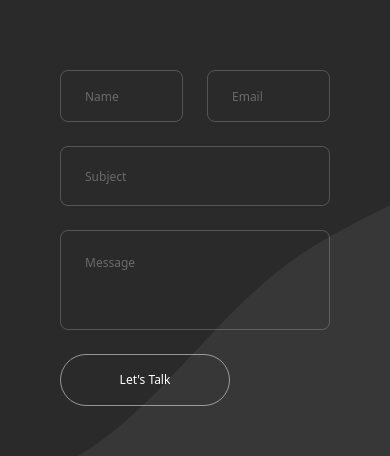
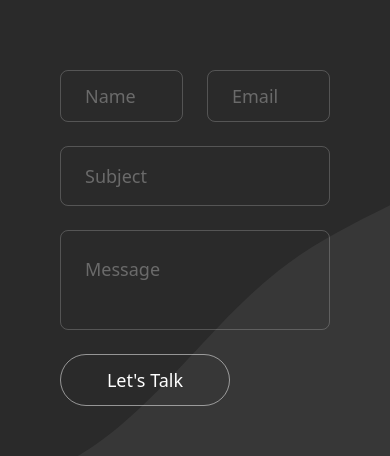
Before and after one commit to DeathMeat96/Dmcmusic, a Next.js app: page /contact in a window 390 px wide. Shown: the part 184-640 px from the top of the page. Built offline with nearby package versions, Linux system fonts and the light colour scheme.

Commit message:
Updates Zoom

```diff
--- a/pages/contact/index.js
+++ b/pages/contact/index.js
@@ -14,7 +14,33 @@ import {motion} from 'framer-motion'
 
 import {fadeIn} from '../../variants'
 
+import {useState} from 'react'
+
 const Contact = () => {
+
+const [name, setName] = useState('')
+const [email, setEmail] = useState('')
+const [subject, setSubject] = useState('')
+const [message, setMessage] = useState('')
+
+const handleSubmit =async (e) => {
+
+  e.preventDefault();
+
+  const form = {
+    name,
+    email,
+    subject,
+    message
+  }
+
+  //submit via api
+
+  console.log(form)
+
+
+}
+
   return <div className='h-full bg-brimary/30'>
     <div className='container mx-auto py-32 text-center xl:text-left flex items-center justify-center h-full'>
     { /* text & form */}
@@ -24,14 +50,14 @@ const Contact = () => {
           Contact <span className='text-accent'>.</span>
         </h2>
         { /* form */}
-        <form className=' flex-1 flex flex-col gap-6 w-ful mx-auto xs:text-xs  '>
+        <form className=' flex-1 flex flex-col gap-6 w-ful mx-auto xs:text-lg sm:text-lg' onSubmit={handleSubmit}>
         { /* group */}
         <div className='flex gap-x-6 w-full'>
-          <input type='text' placeholder='name' className='input' />
-          <input type='text' placeholder='email' className='input' />
+          <input value={name} onChange={e => setName(e.target.value)} type='text' placeholder='name' className='input' />
+          <input value={email} onChange={e => setEmail(e.target.value)} type='text' placeholder='email' className='input' />
         </div>
-        <input type='text' placeholder='subject' className='input xs:h-[60px]' />
-        <textarea placeholder='message' className='textarea xs:h-[100px]'></textarea>
+        <input value={subject} onChange={e => setSubject(e.target.value)} type='text' placeholder='subject' className='input xs:h-[60px]' />
+        <textarea value={message} onChange={e => setMessage(e.target.value)} placeholder='message' className='textarea xs:h-[100px]'></textarea>
         <button className='btn rounded-full border border-white/50 max-w-[170px] px-8 transition-all duration-300 flex items-center justify-center overflow-hidden hover:border-accent group'>
           <span className='group-hover:-translate-y-[120%] group-hover:opacity-0 transition-all duration-500'>Let's Talk</span>
           <BsArrowRight className='-translate-y-[120%] opacity-0 group-hover:flex group-hover:-translate-y-0 group-hover:opacity-100 transition-all duration-300 absolute text-[22px]'/>
```
Also changed, not shown: package.json (+7 -2 lines), tsconfig.json (added, +28 -0 lines), 1 other file (tests, documents, lock files or other folders).
